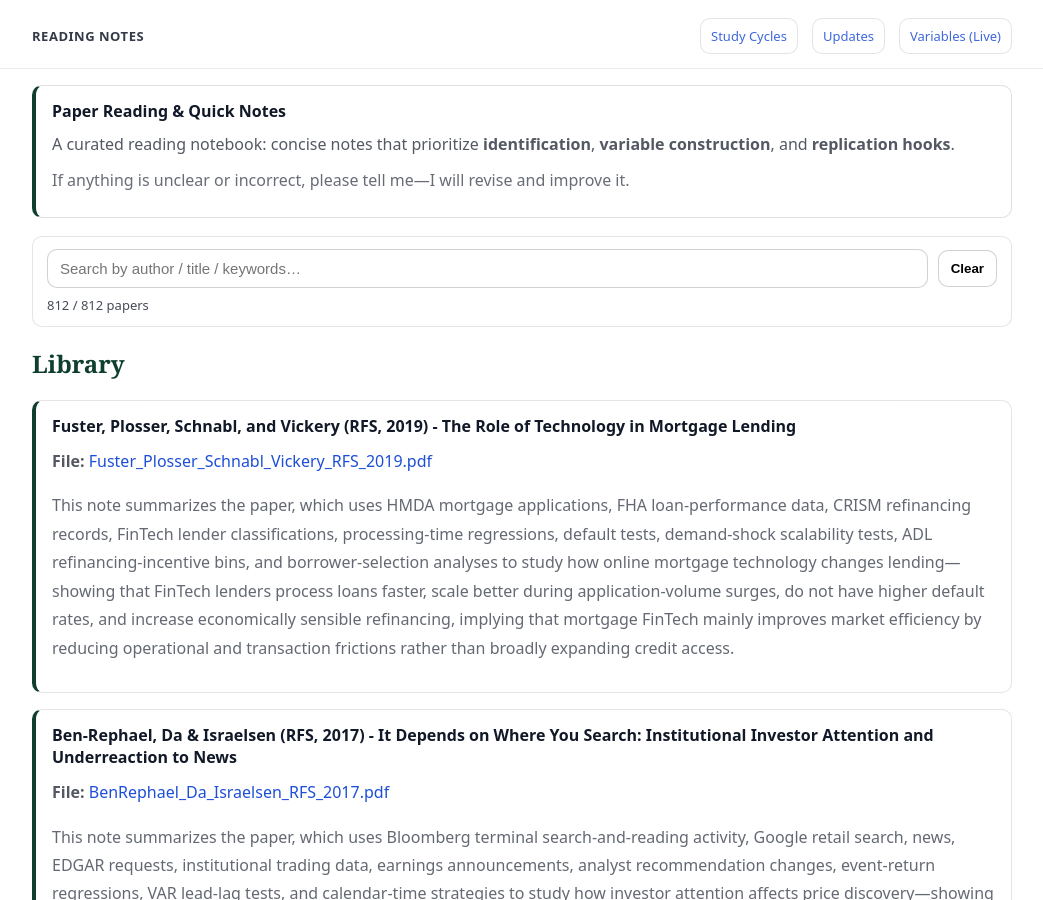
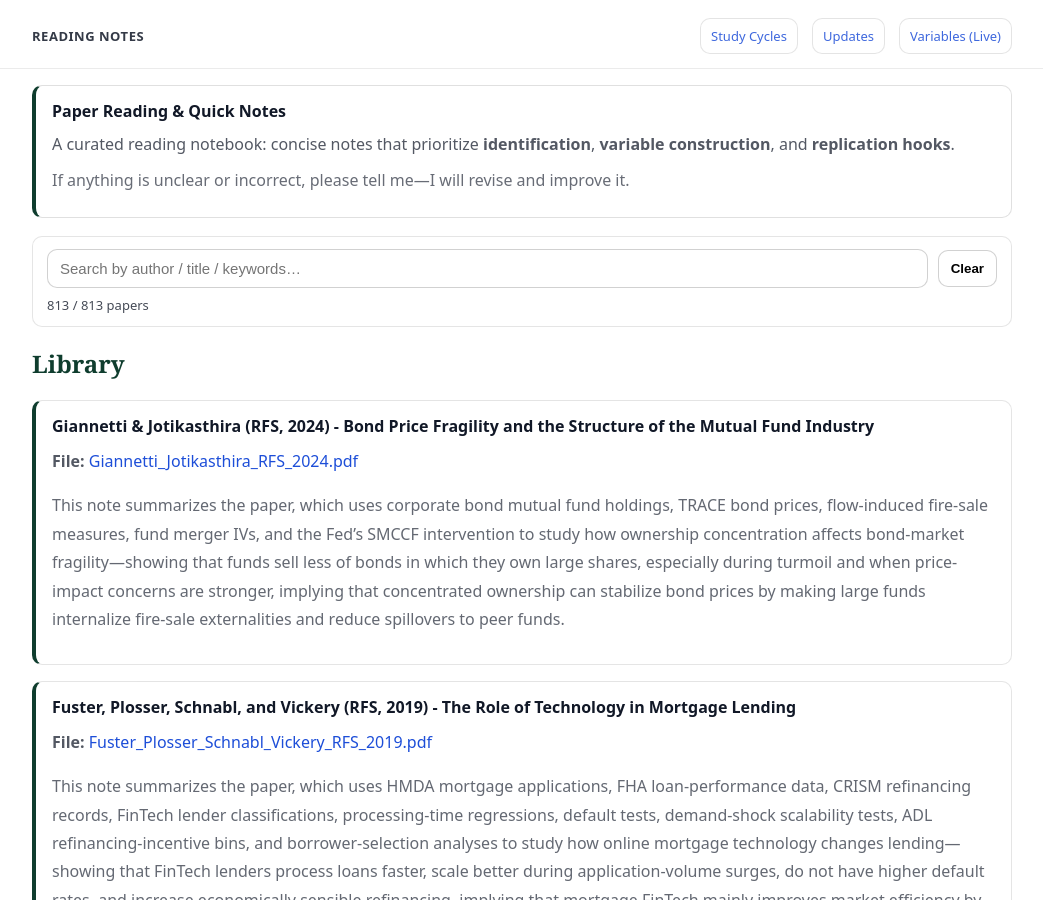
Before and after one commit to yaxinzn/study-archive, a Jekyll site: the page built from reading/index.md, in a window 1280 px wide and 900 px high. Shown: the whole window, without its empty margins (118-1161 px from the left). Built offline with Jekyll 4.4.1, drawn with Linux system fonts in a browser that asks for light colours.

Commit message:
Reading: add/update Giannetti_Jotikasthira_RFS_2024.pdf

```diff
--- a/_data/reading.yml
+++ b/_data/reading.yml
@@ -1,3 +1,7 @@
+- title: "Giannetti & Jotikasthira (RFS, 2024) - Bond Price Fragility and the Structure of the Mutual Fund Industry"
+  file: "Giannetti_Jotikasthira_RFS_2024.pdf"
+  desc: "This note summarizes the paper, which uses corporate bond mutual fund holdings, TRACE bond prices, flow-induced fire-sale measures, fund merger IVs, and the Fed’s SMCCF intervention to study how ownership concentration affects bond-market fragility—showing that funds sell less of bonds in which they own large shares, especially during turmoil and when price-impact concerns are stronger, implying that concentrated ownership can stabilize bond prices by making large funds internalize fire-sale externalities and reduce spillovers to peer funds."
+
 - title: "Fuster, Plosser, Schnabl, and Vickery (RFS, 2019) - The Role of Technology in Mortgage Lending"
   file: "Fuster_Plosser_Schnabl_Vickery_RFS_2019.pdf"
   desc: "This note summarizes the paper, which uses HMDA mortgage applications, FHA loan-performance data, CRISM refinancing records, FinTech lender classifications, processing-time regressions, default tests, demand-shock scalability tests, ADL refinancing-incentive bins, and borrower-selection analyses to study how online mortgage technology changes lending—showing that FinTech lenders process loans faster, scale better during application-volume surges, do not have higher default rates, and increase economically sensible refinancing, implying that mortgage FinTech mainly improves market efficiency by reducing operational and transaction frictions rather than broadly expanding credit access. "
```
Also changed, not shown: 1 other file.
